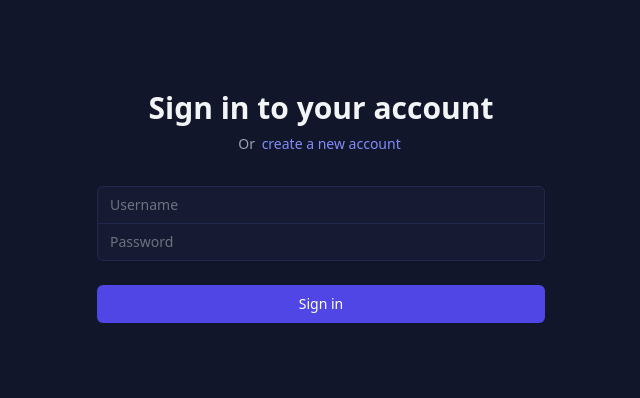
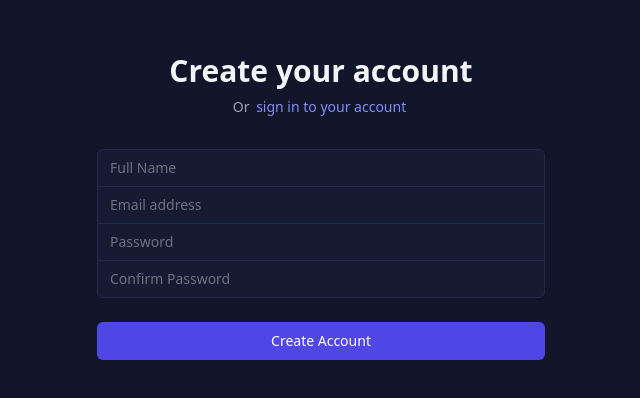
Before and after one commit to echicajames/monkeybizz, a Vue app: page /register in a window 1280 px wide. Before the commit this address led to /login. Shown: the part 206-604 px from the top of the page, without its empty margins (15-655 px from the left). Built offline with nearby package versions, Linux system fonts and the light colour scheme; no server answers.

Commit message:
feat: implement initial authentication setup with Laravel Sanctum

```diff
--- a/package.json
+++ b/package.json
@@ -13,6 +13,7 @@
   "dependencies": {
     "@headlessui/vue": "^1.7.19",
     "@heroicons/vue": "^2.1.1",
+    "axios": "^1.9.0",
     "pinia": "^2.1.7",
     "vue": "^3.4.21",
     "vue-router": "^4.3.0"
--- a/src/router/index.ts
+++ b/src/router/index.ts
@@ -82,25 +82,43 @@ const router = createRouter({
     {
       path: '/login',
       name: 'login',
-      component: LoginView
+      component: LoginView,
+      meta: { requiresAuth: false }
     },
     {
       path: '/register',
       name: 'register',
-      component: RegisterView
+      component: RegisterView,
+      meta: { requiresAuth: false }
     }
   ]
 })
 
-router.beforeEach((to, from, next) => {
+// Global auth flag to prevent multiple initializations
+let authInitialized = false
+
+router.beforeEach(async (to, from, next) => {
   const authStore = useAuthStore()
 
-  if (to.name === 'login') {
+  // Skip auth check for login and register
+  if (to.meta.requiresAuth === false) {
     next()
     return
   }
 
-  if (!authStore.isAuthenticated) {
+  // Initialize auth only once
+  if (!authInitialized) {
+    try {
+      await authStore.initializeAuth()
+    } catch (error) {
+      console.error('Auth initialization failed:', error)
+    } finally {
+      authInitialized = true
+    }
+  }
+
+  // After initialization, check auth requirements
+  if (to.meta.requiresAuth && !authStore.isAuthenticated) {
     next({ name: 'login' })
     return
   }
--- /dev/null
+++ b/src/services/api.ts
@@ -0,0 +1,47 @@
+import axios from 'axios'
+
+const api = axios.create({
+  baseURL: import.meta.env.VITE_API_URL || '/api/v1',
+  headers: {
+    'Content-Type': 'application/json',
+    'Accept': 'application/json',
+    'X-Requested-With': 'XMLHttpRequest' // Required for Laravel to identify AJAX requests
+  },
+  withCredentials: true // Required for Sanctum authentication and CSRF
+})
+
+// Function to fetch CSRF token - using Laravel Sanctum's endpoint
+export const csrf = () => axios.get('http://localhost:8000/sanctum/csrf-cookie', { withCredentials: true })
+
+// Function to check authentication status
+export const checkAuth = () => api.get('/user')
+
+// Add a request interceptor
+api.interceptors.request.use(
+  (config) => {
+    return config
+  },
+  (error) => {
+    return Promise.reject(error)
+  }
+)
+
+// Add a response interceptor
+api.interceptors.response.use(
+  (response) => response,
+  async (error) => {
+    if (error.response?.status === 401) {
+      // Redirect to login or handle unauthorized access
+      window.location.href = '/login'
+    }
+    if (error.response?.status === 419) {
+      // CSRF token mismatch, try to refresh token
+      await csrf()
+      // Retry the original request
+      return api(error.config)
+    }
+    return Promise.reject(error)
+  }
+)
+
+export default api
--- a/src/views/LoginView.vue
+++ b/src/views/LoginView.vue
@@ -6,15 +6,26 @@ import { useAuthStore } from '@/stores/auth'
 const router = useRouter()
 const authStore = useAuthStore()
 
-const username = ref('')
+const email = ref('')
 const password = ref('')
 const error = ref('')
+const isLoading = ref(false)
 
-const handleLogin = async () => {
-  if (authStore.login(username.value, password.value)) {
-    await router.push('/dashboard')
-  } else {
-    error.value = 'Invalid credentials'
+const handleLogin = async (e: Event) => {
+  e.preventDefault() // Prevent form submission
+  if (isLoading.value) return
+
+  error.value = ''
+  isLoading.value = true
+
+  try {
+    await authStore.login(email.value, password.value)
+    console.log(' To dashboard --->')
+    // await router.push('/dashboard')
+  } catch (e: any) {
+    error.value = e.response?.data?.message || 'Invalid credentials'
+  } finally {
+    isLoading.value = false
   }
 }
 </script>
@@ -31,18 +42,19 @@ const handleLogin = async () => {
           </router-link>
         </p>
       </div>
-      <form class="mt-8 space-y-6" @submit.prevent="handleLogin">
+      <form class="mt-8 space-y-6" @submit="handleLogin">
         <div class="rounded-md shadow-sm -space-y-px">
           <div>
-            <label for="username" class="sr-only">Username</label>
+            <label for="email" class="sr-only">Email address</label>
             <input
-              id="username"
-              v-model="username"
-              name="username"
-              type="text"
+              id="email"
+              v-model="email"
+              name="email"
+              type="email"
               required
+              :disabled="isLoading"
               class="appearance-none rounded-none relative block w-full px-3 py-2 border border-midnight-600 placeholder-gray-500 text-gray-100 rounded-t-md focus:outline-none focus:ring-indigo-500 focus:border-indigo-500 focus:z-10 sm:text-sm bg-midnight-800"
-              placeholder="Username"
+              placeholder="Email address"
             />
           </div>
           <div>
@@ -53,6 +65,7 @@ const handleLogin = async () => {
               name="password"
               type="password"
               required
+              :disabled="isLoading"
               class="appearance-none rounded-none relative block w-full px-3 py-2 border border-midnight-600 placeholder-gray-500 text-gray-100 rounded-b-md focus:outline-none focus:ring-indigo-500 focus:border-indigo-500 focus:z-10 sm:text-sm bg-midnight-800"
               placeholder="Password"
             />
@@ -64,9 +77,11 @@ const handleLogin = async () => {
         <div>
           <button
             type="submit"
-            class="group relative w-full flex justify-center py-2 px-4 border border-transparent text-sm font-medium rounded-md text-white bg-indigo-600 hover:bg-indigo-700 focus:outline-none focus:ring-2 focus:ring-offset-2 focus:ring-indigo-500"
+            :disabled="isLoading"
+            class="group relative w-full flex justify-center py-2 px-4 border border-transparent text-sm font-medium rounded-md text-white bg-indigo-600 hover:bg-indigo-700 focus:outline-none focus:ring-2 focus:ring-offset-2 focus:ring-indigo-500 disabled:opacity-50 disabled:cursor-not-allowed"
           >
-            Sign in
+            <span v-if="isLoading">Signing in...</span>
+            <span v-else>Sign in</span>
           </button>
         </div>
       </form>
--- a/src/views/RegisterView.vue
+++ b/src/views/RegisterView.vue
@@ -1,22 +1,39 @@
 <script setup lang="ts">
 import { ref } from 'vue'
 import { useRouter } from 'vue-router'
+import api, { csrf } from '@/services/api'
 
 const router = useRouter()
 
-const username = ref('')
+const name = ref('')
+const email = ref('')
 const password = ref('')
 const confirmPassword = ref('')
 const error = ref('')
 
 const handleRegister = async () => {
-  if (password.value !== confirmPassword.value) {
-    error.value = 'Passwords do not match'
-    return
+  try {
+    if (password.value !== confirmPassword.value) {
+      error.value = 'Passwords do not match'
+      return
+    }
+
+    // Get CSRF token
+    await csrf()
+
+    // Register the user
+    await api.post('/register', {
+      name: name.value,
+      email: email.value,
+      password: password.value,
+      password_confirmation: confirmPassword.value
+    })
+
+    // Redirect to login after successful registration
+    router.push('/login')
+  } catch (e: any) {
+    error.value = e.response?.data?.message || 'An error occurred during registration'
   }
-
-  // For now, just redirect to login since we're using static credentials
-  router.push('/login')
 }
 </script>
 
@@ -35,15 +52,27 @@ const handleRegister = async () => {
       <form class="mt-8 space-y-6" @submit.prevent="handleRegister">
         <div class="rounded-md shadow-sm -space-y-px">
           <div>
-            <label for="username" class="sr-only">Username</label>
+            <label for="name" class="sr-only">Name</label>
             <input
-              id="username"
-              v-model="username"
-              name="username"
+              id="name"
+              v-model="name"
+              name="name"
               type="text"
               required
               class="appearance-none rounded-none relative block w-full px-3 py-2 border border-midnight-600 placeholder-gray-500 text-gray-100 rounded-t-md focus:outline-none focus:ring-indigo-500 focus:border-indigo-500 focus:z-10 sm:text-sm bg-midnight-800"
-              placeholder="Username"
+              placeholder="Full Name"
+            />
+          </div>
+          <div>
+            <label for="email" class="sr-only">Email</label>
+            <input
+              id="email"
+              v-model="email"
+              name="email"
+              type="email"
+              required
+              class="appearance-none rounded-none relative block w-full px-3 py-2 border border-midnight-600 placeholder-gray-500 text-gray-100 focus:outline-none focus:ring-indigo-500 focus:border-indigo-500 focus:z-10 sm:text-sm bg-midnight-800"
+              placeholder="Email address"
             />
           </div>
           <div>
--- a/vite.config.ts
+++ b/vite.config.ts
@@ -16,6 +16,13 @@ export default defineConfig({
   server: {
     port: 8080,
     strictPort: true, // Force it to use only port 8080
-    host: true // Allow external access
+    host: true, // Allow external access
+    proxy: {
+      '/api': {
+        target: 'http://localhost:8000',
+        changeOrigin: true,
+        secure: false
+      }
+    }
   }
 })
```
Also changed, not shown: src/env.d.ts (added, +9 -0 lines), src/stores/auth.ts (+67 -31 lines), 1 other file (tests, documents, lock files or other folders).
